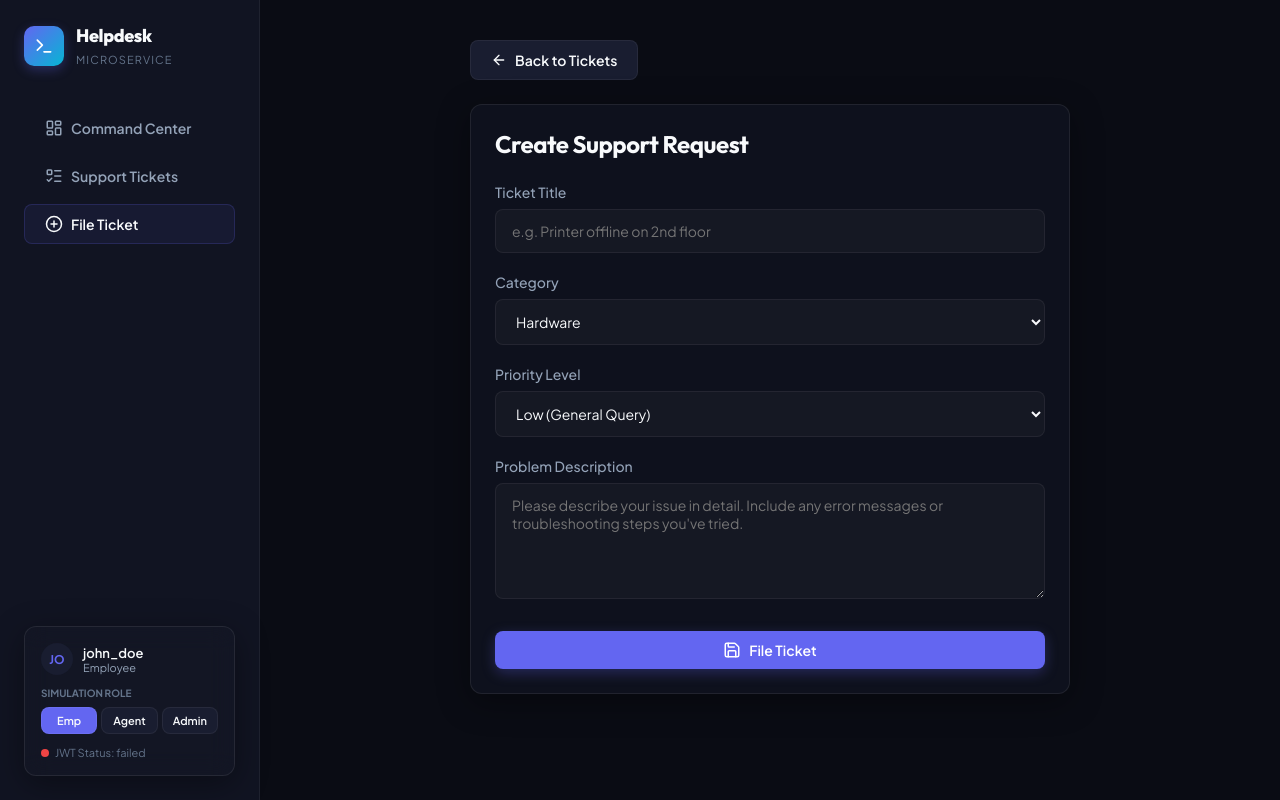
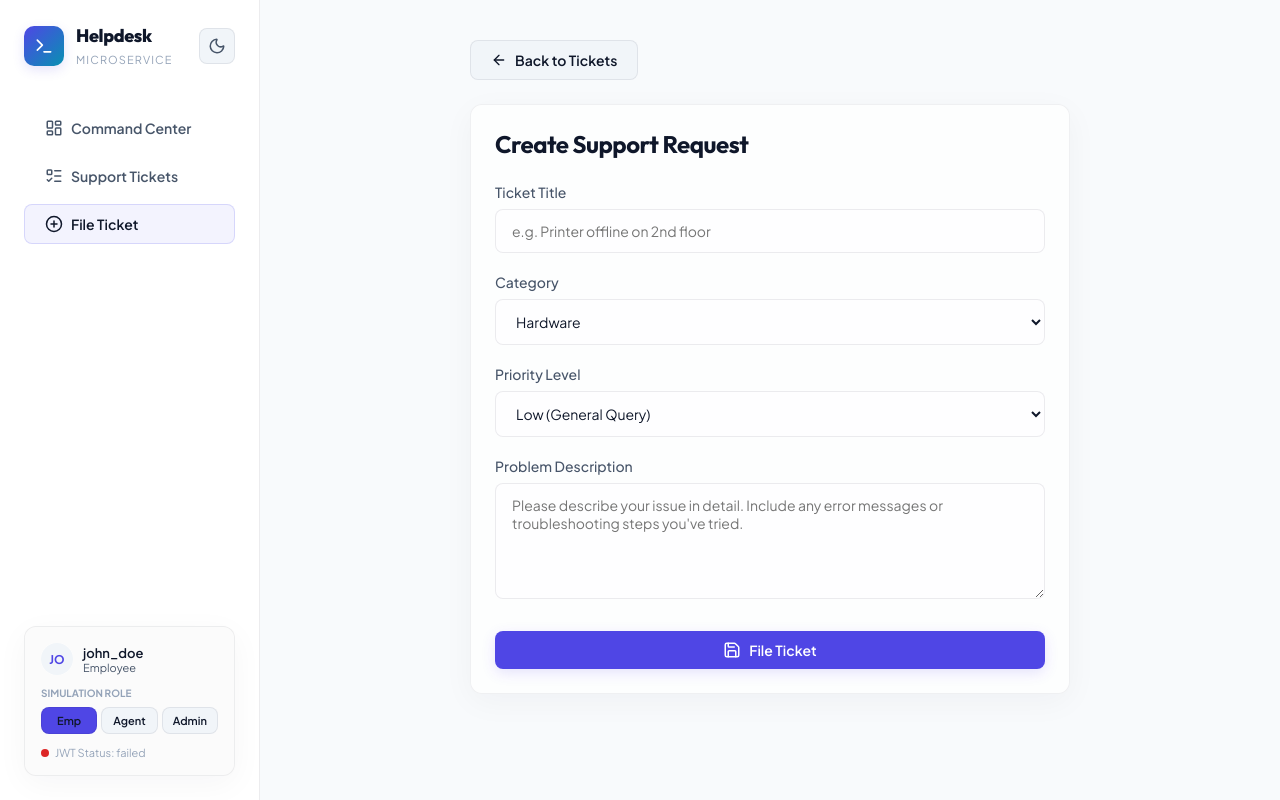
Before and after one commit to tusharv9/HelpDesk, a React (Vite) app in the folder frontend/: page /create in a window 1280 px wide. Built offline with nearby package versions, Linux system fonts and the light colour scheme; no server answers.

Commit message:
add the light theme

```diff
--- a/frontend/src/App.tsx
+++ b/frontend/src/App.tsx
@@ -6,12 +6,27 @@ import { CreateTicket } from './pages/CreateTicket';
 import { TicketDetails } from './pages/TicketDetails';
 import { UpdateTicket } from './pages/UpdateTicket';
 import { getCurrentUser, setCurrentUser, getAuthToken } from './services/api';
-import { LayoutDashboard, ListTodo, PlusCircle, Terminal } from 'lucide-react';
+import { LayoutDashboard, ListTodo, PlusCircle, Terminal, Sun, Moon } from 'lucide-react';
 
 export const App: React.FC = () => {
   const location = useLocation();
   const [user, setUser] = useState(getCurrentUser());
   const [tokenStatus, setTokenStatus] = useState<'loading' | 'success' | 'failed'>('loading');
+
+  const [theme, setTheme] = useState<'light' | 'dark'>(() => {
+    const saved = localStorage.getItem('theme');
+    if (saved === 'light' || saved === 'dark') return saved;
+    return window.matchMedia('(prefers-color-scheme: light)').matches ? 'light' : 'dark';
+  });
+
+  useEffect(() => {
+    document.documentElement.setAttribute('data-theme', theme);
+    localStorage.setItem('theme', theme);
+  }, [theme]);
+
+  const toggleTheme = () => {
+    setTheme(prev => prev === 'dark' ? 'light' : 'dark');
+  };
 
   const handleRoleChange = async (role: string) => {
     let username = 'john_employee';
@@ -39,7 +54,8 @@ export const App: React.FC = () => {
     <div className="app-container">
       {/* Sidebar Navigation */}
       <aside className="sidebar">
-        <div style={{ display: 'flex', alignItems: 'center', gap: '12px', marginBottom: '40px' }}>
+        <div style={{ display: 'flex', alignItems: 'center', justifyContent: 'space-between', marginBottom: '40px', width: '100%' }}>
+          <div style={{ display: 'flex', alignItems: 'center', gap: '12px' }}>
             <div style={{
               width: '40px',
               height: '40px',
@@ -57,6 +73,15 @@ export const App: React.FC = () => {
               <h2 style={{ fontSize: '18px', fontWeight: 800, fontFamily: 'var(--font-display)', letterSpacing: '-0.02em' }}>Helpdesk</h2>
               <span style={{ fontSize: '11px', color: 'var(--text-muted)', textTransform: 'uppercase', letterSpacing: '0.1em' }}>Microservice</span>
             </div>
+          </div>
+
+          <button
+            onClick={toggleTheme}
+            className="theme-toggle-btn"
+            title={theme === 'dark' ? 'Switch to Light Mode' : 'Switch to Dark Mode'}
+          >
+            {theme === 'dark' ? <Sun size={18} /> : <Moon size={18} />}
+          </button>
         </div>
 
         <nav style={{ display: 'flex', flexDirection: 'column', gap: '8px', flex: 1 }}>
@@ -99,7 +124,7 @@ export const App: React.FC = () => {
         </nav>
 
         {/* Identity & Role Selector */}
-        <div className="glass-card" style={{ marginTop: 'auto', padding: '16px', background: 'rgba(255,255,255,0.01)' }}>
+        <div className="glass-card" style={{ marginTop: 'auto', padding: '16px', background: 'var(--card-item-bg)', borderColor: 'var(--card-item-border)' }}>
           <div style={{ display: 'flex', alignItems: 'center', gap: '10px', marginBottom: '12px' }}>
             <div style={{
               width: '32px',
--- a/frontend/src/index.css
+++ b/frontend/src/index.css
@@ -41,6 +41,111 @@
 
   --transition-fast: 0.15s ease;
   --transition-normal: 0.3s cubic-bezier(0.4, 0, 0.2, 1);
+
+  /* Semantic UI Backgrounds that adapt */
+  --card-item-bg: rgba(255, 255, 255, 0.02);
+  --card-item-bg-hover: rgba(255, 255, 255, 0.04);
+  --card-item-border: var(--border-light);
+  --table-header-bg: rgba(255, 255, 255, 0.02);
+  --badge-priority-bg: rgba(255, 255, 255, 0.04);
+  --category-progress-bg: rgba(255, 255, 255, 0.05);
+  --description-bg: rgba(255, 255, 255, 0.01);
+
+  /* Adaptive Status variables */
+  --status-open: #818cf8;
+  --status-open-bg: rgba(99, 102, 241, 0.15);
+  --status-open-border: rgba(99, 102, 241, 0.3);
+
+  --status-inprogress: #22d3ee;
+  --status-inprogress-bg: rgba(6, 182, 212, 0.15);
+  --status-inprogress-border: rgba(6, 182, 212, 0.3);
+
+  --status-resolved: #34d399;
+  --status-resolved-bg: rgba(16, 185, 129, 0.15);
+  --status-resolved-border: rgba(16, 185, 129, 0.3);
+
+  --status-closed: #94a3b8;
+  --status-closed-bg: rgba(100, 116, 139, 0.15);
+  --status-closed-border: rgba(100, 116, 139, 0.3);
+
+  /* Adaptive Priority variables */
+  --priority-low: #34d399;
+  --priority-low-bg: rgba(16, 185, 129, 0.1);
+  --priority-medium: #fbbf24;
+  --priority-medium-bg: rgba(245, 158, 11, 0.1);
+  --priority-high: #f87171;
+  --priority-high-bg: rgba(239, 68, 68, 0.1);
+  --priority-critical: #f87171;
+  --priority-critical-bg: rgba(239, 68, 68, 0.25);
+  --priority-critical-border: rgba(239, 68, 68, 0.5);
+}
+
+[data-theme='light'] {
+  /* Color Palette - Premium Light theme */
+  --bg-primary: #f8fafc;
+  --bg-secondary: #ffffff;
+  --bg-tertiary: #f1f5f9;
+
+  --text-primary: #0f172a;
+  --text-secondary: #475569;
+  --text-muted: #94a3b8;
+
+  --primary: #4f46e5; /* Indigo */
+  --primary-hover: #3730a3;
+  --primary-glow: rgba(79, 70, 229, 0.15);
+
+  --success: #059669;
+  --success-glow: rgba(5, 150, 105, 0.15);
+  --warning: #d97706;
+  --warning-glow: rgba(217, 119, 6, 0.15);
+  --danger: #dc2626;
+  --danger-glow: rgba(220, 38, 38, 0.15);
+  --info: #0891b2;
+  --info-glow: rgba(8, 145, 178, 0.15);
+
+  --border-light: rgba(15, 23, 42, 0.08);
+  --border-glow: rgba(79, 70, 229, 0.1);
+
+  --glass-bg: rgba(255, 255, 255, 0.75);
+  --glass-border: rgba(15, 23, 42, 0.06);
+  --glass-shadow: 0 8px 32px 0 rgba(15, 23, 42, 0.04);
+
+  /* Semantic UI Backgrounds that adapt */
+  --card-item-bg: rgba(15, 23, 42, 0.015);
+  --card-item-bg-hover: rgba(15, 23, 42, 0.03);
+  --card-item-border: rgba(15, 23, 42, 0.06);
+  --table-header-bg: rgba(15, 23, 42, 0.02);
+  --badge-priority-bg: rgba(15, 23, 42, 0.04);
+  --category-progress-bg: rgba(15, 23, 42, 0.05);
+  --description-bg: rgba(15, 23, 42, 0.01);
+
+  /* Adaptive Status variables */
+  --status-open: #4f46e5;
+  --status-open-bg: rgba(79, 70, 229, 0.1);
+  --status-open-border: rgba(79, 70, 229, 0.2);
+
+  --status-inprogress: #0891b2;
+  --status-inprogress-bg: rgba(8, 145, 178, 0.1);
+  --status-inprogress-border: rgba(8, 145, 178, 0.2);
+
+  --status-resolved: #059669;
+  --status-resolved-bg: rgba(5, 150, 105, 0.1);
+  --status-resolved-border: rgba(5, 150, 105, 0.2);
+
+  --status-closed: #475569;
+  --status-closed-bg: rgba(71, 85, 105, 0.1);
+  --status-closed-border: rgba(71, 85, 105, 0.2);
+
+  /* Adaptive Priority variables */
+  --priority-low: #059669;
+  --priority-low-bg: rgba(5, 150, 105, 0.1);
+  --priority-medium: #d97706;
+  --priority-medium-bg: rgba(217, 119, 6, 0.1);
+  --priority-high: #dc2626;
+  --priority-high-bg: rgba(220, 38, 38, 0.1);
+  --priority-critical: #dc2626;
+  --priority-critical-bg: rgba(220, 38, 38, 0.25);
+  --priority-critical-border: rgba(220, 38, 38, 0.5);
 }
 
 * {
@@ -160,7 +265,7 @@ h1, h2, h3, h4, h5, h6 {
 }
 
 .btn-secondary:hover {
-  background: rgba(255, 255, 255, 0.05);
+  background: var(--card-item-bg-hover);
   border-color: var(--text-muted);
 }
 
@@ -220,45 +325,45 @@ h1, h2, h3, h4, h5, h6 {
 }
 
 .badge-open {
-  background: rgba(99, 102, 241, 0.15);
-  color: #818cf8;
-  border: 1px solid rgba(99, 102, 241, 0.3);
+  background: var(--status-open-bg);
+  color: var(--status-open);
+  border: 1px solid var(--status-open-border);
 }
 
 .badge-inprogress {
-  background: rgba(6, 182, 212, 0.15);
-  color: #22d3ee;
-  border: 1px solid rgba(6, 182, 212, 0.3);
+  background: var(--status-inprogress-bg);
+  color: var(--status-inprogress);
+  border: 1px solid var(--status-inprogress-border);
 }
 
 .badge-resolved {
-  background: rgba(16, 185, 129, 0.15);
-  color: #34d399;
-  border: 1px solid rgba(16, 185, 129, 0.3);
+  background: var(--status-resolved-bg);
+  color: var(--status-resolved);
+  border: 1px solid var(--status-resolved-border);
 }
 
 .badge-closed {
-  background: rgba(100, 116, 139, 0.15);
-  color: #94a3b8;
-  border: 1px solid rgba(100, 116, 139, 0.3);
+  background: var(--status-closed-bg);
+  color: var(--status-closed);
+  border: 1px solid var(--status-closed-border);
 }
 
 .badge-low {
-  background: rgba(16, 185, 129, 0.1);
-  color: #34d399;
+  background: var(--priority-low-bg);
+  color: var(--priority-low);
 }
 .badge-medium {
-  background: rgba(245, 158, 11, 0.1);
-  color: #fbbf24;
+  background: var(--priority-medium-bg);
+  color: var(--priority-medium);
 }
 .badge-high {
-  background: rgba(239, 68, 68, 0.1);
-  color: #f87171;
+  background: var(--priority-high-bg);
+  color: var(--priority-high);
 }
 .badge-critical {
-  background: rgba(239, 68, 68, 0.25);
-  color: #f87171;
-  border: 1px solid rgba(239, 68, 68, 0.5);
+  background: var(--priority-critical-bg);
+  color: var(--priority-critical);
+  border: 1px solid var(--priority-critical-border);
   animation: pulse 2s infinite;
 }
 
@@ -266,6 +371,27 @@ h1, h2, h3, h4, h5, h6 {
   0% { box-shadow: 0 0 0 0 rgba(239, 68, 68, 0.4); }
   70% { box-shadow: 0 0 0 8px rgba(239, 68, 68, 0); }
   100% { box-shadow: 0 0 0 0 rgba(239, 68, 68, 0); }
+}
+
+/* Theme toggle button styling */
+.theme-toggle-btn {
+  display: inline-flex;
+  align-items: center;
+  justify-content: center;
+  width: 36px;
+  height: 36px;
+  border-radius: var(--radius-sm);
+  background-color: var(--bg-tertiary);
+  border: 1px solid var(--border-light);
+  color: var(--text-secondary);
+  cursor: pointer;
+  transition: var(--transition-normal);
+}
+
+.theme-toggle-btn:hover {
+  background-color: var(--card-item-bg-hover);
+  border-color: var(--text-muted);
+  color: var(--text-primary);
 }
 
 /* Animations */
--- a/frontend/src/pages/TicketList.tsx
+++ b/frontend/src/pages/TicketList.tsx
@@ -132,7 +132,7 @@ export const TicketList: React.FC = () => {
           <div style={{ overflowX: 'auto' }}>
             <table style={{ width: '100%', borderCollapse: 'collapse', textAlign: 'left' }}>
               <thead>
-                <tr style={{ background: 'rgba(255,255,255,0.02)', borderBottom: '1px solid var(--border-light)' }}>
+                <tr style={{ background: 'var(--table-header-bg)', borderBottom: '1px solid var(--border-light)' }}>
                   <th style={{ padding: '16px 24px', color: 'var(--text-secondary)', fontWeight: 600, fontSize: '13px' }}>ID</th>
                   <th style={{ padding: '16px 24px', color: 'var(--text-secondary)', fontWeight: 600, fontSize: '13px' }}>Ticket Details</th>
                   <th style={{ padding: '16px 24px', color: 'var(--text-secondary)', fontWeight: 600, fontSize: '13px' }}>Status</th>
@@ -154,7 +154,7 @@ export const TicketList: React.FC = () => {
                       <span className={`badge badge-${t.status.toLowerCase()}`}>{t.status}</span>
                     </td>
                     <td style={{ padding: '16px 24px' }}>
-                      <span className={`badge badge-${t.priority.toLowerCase()}`} style={{ background: 'rgba(255,255,255,0.04)' }}>{t.priority}</span>
+                      <span className={`badge badge-${t.priority.toLowerCase()}`} style={{ background: 'var(--badge-priority-bg)' }}>{t.priority}</span>
                     </td>
                     <td style={{ padding: '16px 24px', color: t.assignedTo ? 'var(--text-primary)' : 'var(--text-muted)' }}>
                       {t.assignedTo || 'Unassigned'}
```
Also changed, not shown: frontend/src/pages/Dashboard.tsx (+7 -7 lines), frontend/src/pages/TicketDetails.tsx (+4 -4 lines). Lines whose indentation alone changed are shown as unchanged.
